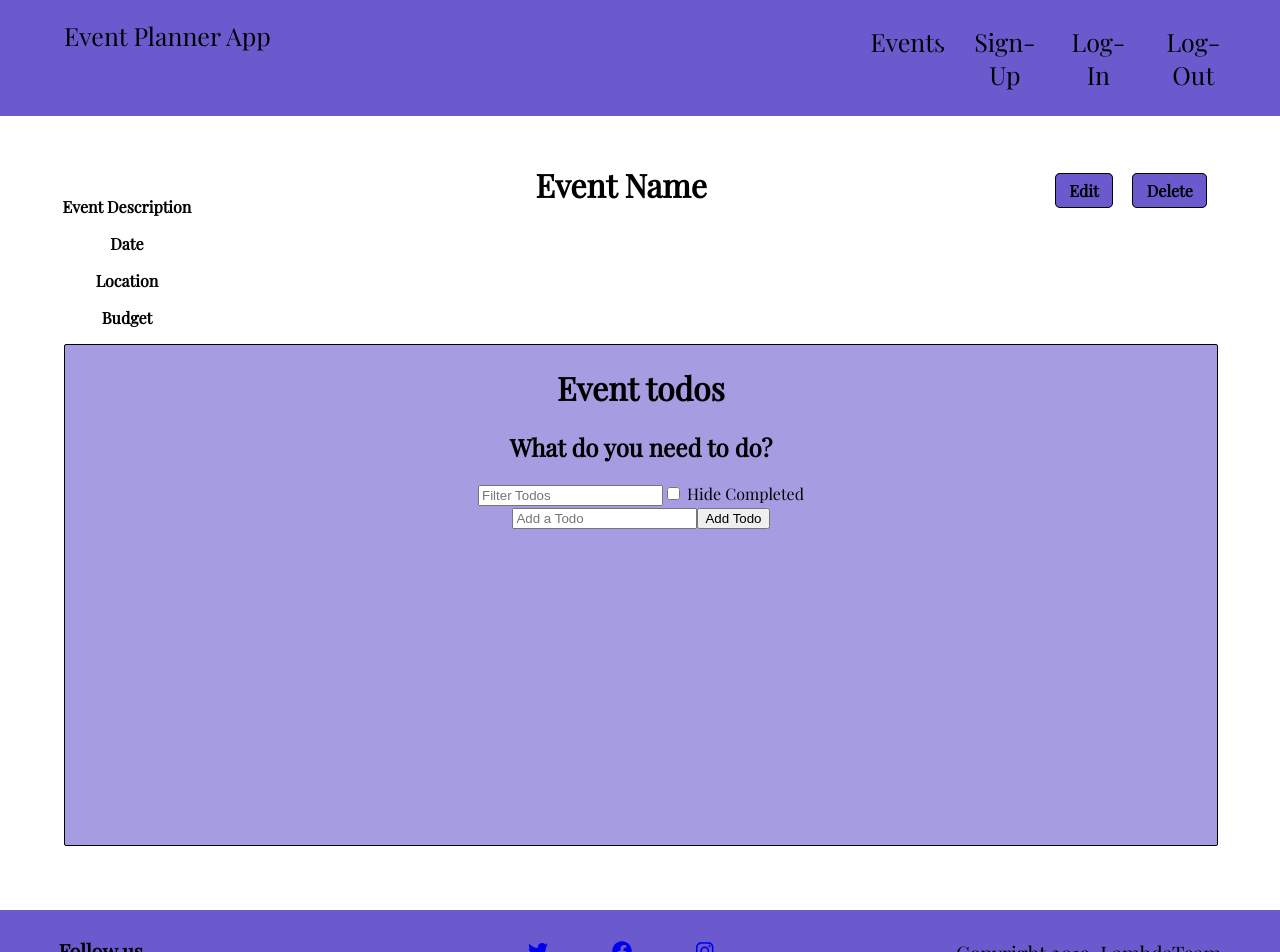
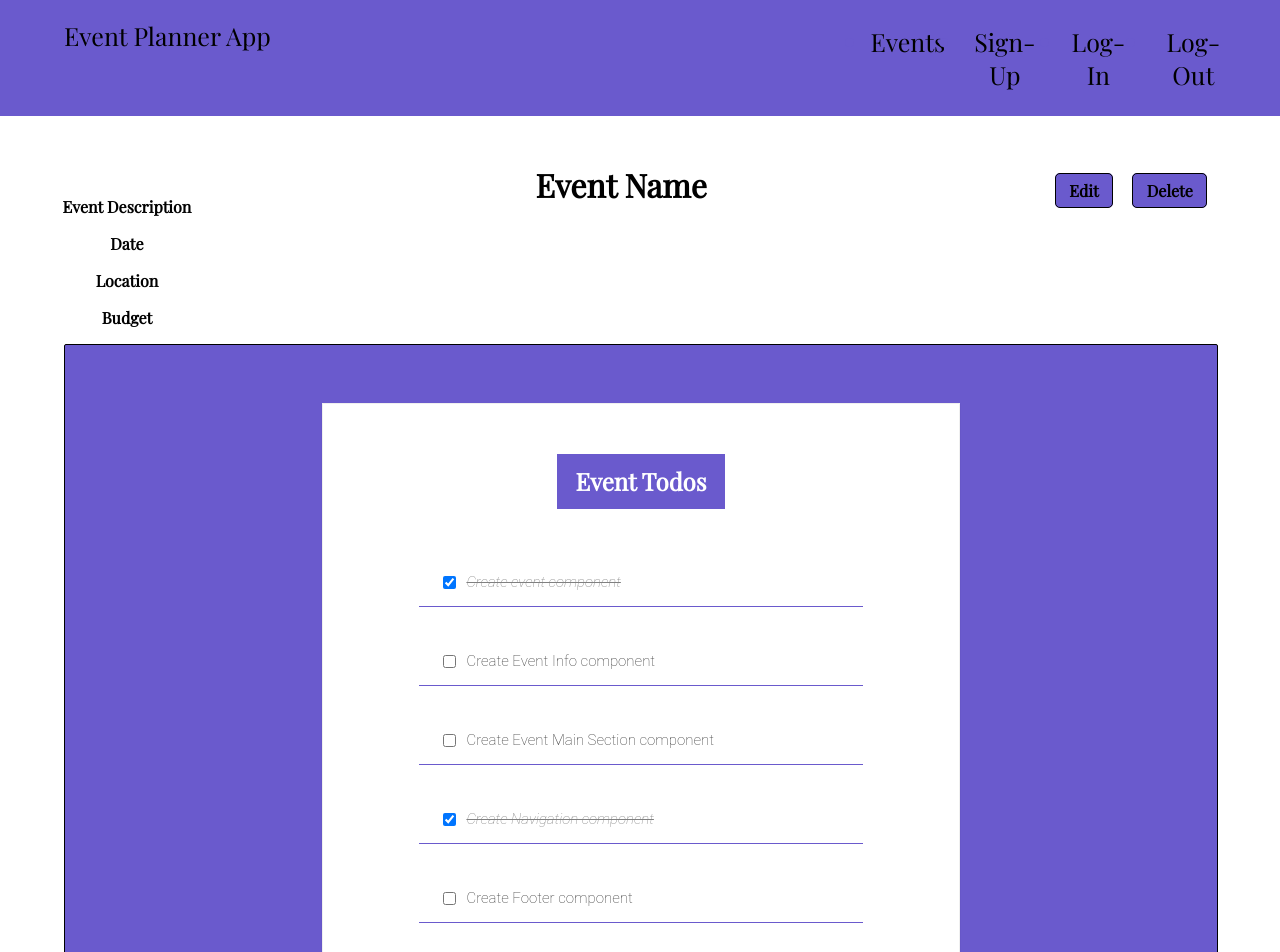
Before and after one commit to build-week-corporate-event-planner-2019/Front-End, a React (Create React App) app in the folder event-planner/: page / in a window 1280 px wide. Shown: the top 952 px of the page. Built offline with nearby package versions, Linux system fonts and the light colour scheme.

Commit message:
added todos component

```diff
--- a/event-planner/src/App.css
+++ b/event-planner/src/App.css
@@ -163,14 +163,7 @@ li a:hover{
   margin-top: 2%;
 }
 
-.todo-styles {
-  background-color: rgba(106, 90, 205, 0.6);
-  width: 90%;
-  height: 500px;
-  margin-left: 5%;
-  border: 1px solid black;
-  border-radius: 2px;
-}
+
 
 .event-card{
   border: 2px solid slateblue;
@@ -189,3 +182,69 @@ li a:hover{
 .follow-us{
   margin-left: 4%;
 }
+
+
+
+/********ToDos Styles**********/
+
+.todo-styles {
+  /* background-color: rgba(106, 90, 205, 0.6); */
+  background: slateblue;
+  width: 90%;
+  height: 800px;
+  margin-left: 5%;
+  border: 1px solid black;
+  border-radius: 2px;
+}
+
+.todos-header{
+background: slateblue;
+color: white;
+width: 25%;
+padding: 2%;
+}
+
+.todo-list {
+    background-color: white;
+    margin: auto;
+    margin-top: 5%;
+    width: 50%;
+    display: flex;
+    flex-direction: column;
+    align-items: center;
+    border: 1px solid #efefef;
+    box-shadow:
+    /* The top layer shadow */
+        0 1px 1px rgba(0,0,0,0.15),
+            /* The second layer */
+        0 10px 0 -5px #eee,
+            /* The second layer shadow */
+        0 10px 1px -4px rgba(0,0,0,0.15),
+            /* The third layer */
+        0 20px 0 -10px #eee,
+            /* The third layer shadow */
+        0 20px 1px -9px rgba(0,0,0,0.15);
+    padding: 30px;
+}
+
+.todo-item {
+    display: flex;
+    justify-content: flex-start;
+    align-items: center;
+    padding: 30px 20px 0;
+    width: 70%;
+    border-bottom: 1px solid slateblue;
+    font-family: Roboto, sans-serif;
+    font-weight: 100;
+    font-size: 15px;
+    color: #333333;
+}
+
+input[type=checkbox] {
+    margin-right: 10px;
+    font-size: 30px;
+}
+
+input[type=checkbox]:focus {
+    outline: 0;
+}
--- a/event-planner/src/components/EventMainSection.js
+++ b/event-planner/src/components/EventMainSection.js
@@ -1,34 +1,12 @@
 import React from 'react';
 // import { directive } from '@babel/types'
-
+import Todos from './Todos';
 
 function EventMainSection() {
 
     return (
         <div className="todo-styles">
-            <div className="header">
-                <div className="container">
-                    <h1 className="header__title">Event todos</h1>
-                    <h2 className="header__subtitle">What do you need to do?</h2>
-                </div>
-            </div>
-
-            <div className="actions">
-                <div className="actions__container">
-                    <input id="search-text" class="input" type="text" placeholder="Filter Todos" />
-                    <label className="checkbox">
-                        <input id="hide-completed" type="checkbox" /> Hide Completed
-            </label>
-                </div>
-            </div>
-
-            <div className="container">
-                <div id="todos"></div>
-                <form id="new-todo">
-                    <input id="todo-text" className="input" type="text" name="text" placeholder="Add a Todo" />
-                    <button id="add-todo" className="button">Add Todo</button>
-                </form>
-            </div>
+            <Todos />
         </div>
     )
 }
--- a/event-planner/src/components/Footer.js
+++ b/event-planner/src/components/Footer.js
@@ -15,7 +15,7 @@ function Footer() {
                 <Link to="#"><FontAwesomeIcon icon={faFacebook} className="fb" /></Link>
                 <Link to="#"><FontAwesomeIcon icon={faInstagram} className="ig" /></Link>
             </div>
-            <p className="copyright">Copyright 2019, LambdaTeam</p>
+            <p className="copyright">Copyright 2019, LambdaTeam.</p>
 
         </div>
     )
--- /dev/null
+++ b/event-planner/src/components/TodoItem.js
@@ -0,0 +1,23 @@
+import React from "react"
+
+
+function TodoItem(props) {
+    const completedStyle = {
+        fontStyle: 'Italic',
+        color: 'gray',
+        textDecoration: 'line-through'
+    }
+
+    return (
+        <div className="todo-item">
+            <input
+                type="checkbox"
+                checked={props.item.completed}
+                onChange={() => props.handleChange(props.item.id)}
+            />
+            <p style={props.item.completed ? completedStyle : null}>{props.item.text}</p>
+        </div>
+    )
+}
+
+export default TodoItem;
--- /dev/null
+++ b/event-planner/src/components/Todos.js
@@ -0,0 +1,40 @@
+import React from "react"
+import TodoItem from "./TodoItem"
+import todosData from "./todosData"
+
+class Todos extends React.Component {
+    constructor() {
+        super()
+        this.state = {
+            todos: todosData
+        }
+        this.handleChange = this.handleChange.bind(this)
+    }
+
+    handleChange(id) {
+        this.setState(prevState => {
+            const updatedTodos = prevState.todos.map(todo => {
+                if (todo.id === id) {
+                    todo.completed = !todo.completed
+                }
+                return todo
+            })
+            return {
+                todos: updatedTodos
+            }
+        })
+    }
+
+    render() {
+        const todoItems = this.state.todos.map(item => <TodoItem key={item.id} item={item} handleChange={this.handleChange} />)
+
+        return (
+            <div className="todo-list">
+                <h2 className="todos-header">Event Todos</h2>
+                {todoItems}
+            </div>
+        )
+    }
+}
+
+export default Todos;
--- /dev/null
+++ b/event-planner/src/components/todosData.js
@@ -0,0 +1,34 @@
+const todosData = [
+    {
+        id: 1,
+        text: "Create event component",
+        completed: true
+    },
+    {
+        id: 2,
+        text: "Create Event Info component",
+        completed: false
+    },
+    {
+        id: 3,
+        text: "Create Event Main Section component",
+        completed: false
+    },
+    {
+        id: 4,
+        text: "Create Navigation component",
+        completed: true
+    },
+    {
+        id: 5,
+        text: "Create Footer component",
+        completed: false
+    },
+    {
+        id: 6,
+        text: "Add Styles to components",
+        completed: false
+    }
+]
+
+export default todosData;
```
